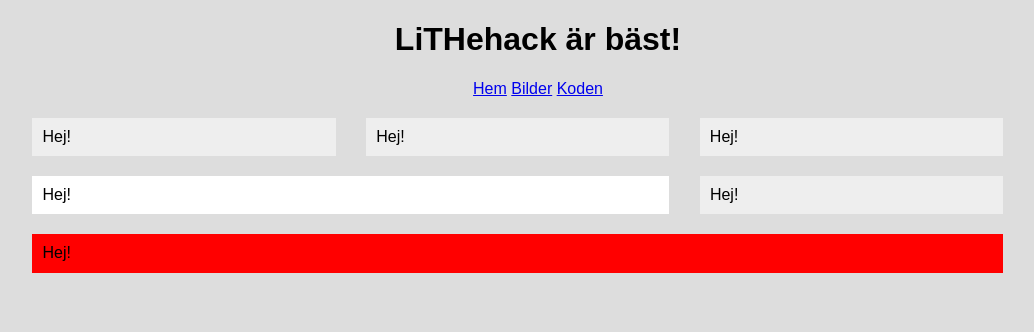
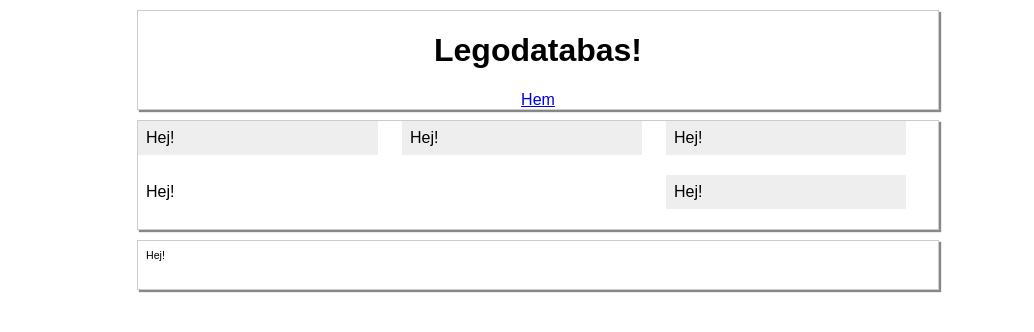
Before and after one commit to Porraryd/LegoEP, a PHP site: page / in a window 1280 px wide. Shown: the top 332 px of the page, without its empty margins (102-1136 px from the left). Run offline with PHP 8.4, Linux system fonts and the light colour scheme.

Commit message:
small layout and CSS fix

```diff
--- a/css/style.css
+++ b/css/style.css
@@ -1,15 +1,26 @@
 body {
-	background-color: #ddd;
+	background-color: white;
 	font-family: 'Comic sans', sans-serif;
 }
 
 .wrapper {
-	width: 80%;
-	margin: 20px auto;
+	max-width: 800px;
+	min-width: 200px;
+	margin: 10px auto;
+	border: 1px solid hsl(100, 0%, 80%);
+	box-shadow: 2px 2px 1px #888888;
 }
 
 header {
 	text-align: center;
+	border: 1px solid hsl(100, 0%, 80%);
+	box-shadow: 2px 2px 1px #888888;
+}
+footer {
+	margin-top: 20px;
+	margin-bottom: 20px;
+	font-size: 8pt;
+
 }
 
 .row {
@@ -35,7 +46,6 @@ header {
 .threethirds {
 	width: 94%;
 	padding: 1%;
-	background: red;
 }
 
 .cf:before,
--- a/templates/header.php
+++ b/templates/header.php
@@ -2,18 +2,16 @@
 <html>
 	<head>
 		<meta charset="utf-8" />
-		<title>LiTHehack är bäst! </title>
+		<title>Projekt EP!</title>
 
 		<link rel="stylesheet" href="css/style.css" type="text/css" />
 	</head>
 	<body>
 		<div id="container">
 			<header class="wrapper">
-				<h1>LiTHehack är bäst!</h1>
+				<h1>Legodatabas!</h1>
 
 				<nav>
 					<a href="index.php">Hem</a>
-					<a href="bilder.php">Bilder</a>
-					<a href="kod.zip">Koden</a>
 				</nav>
 			</header>
```
